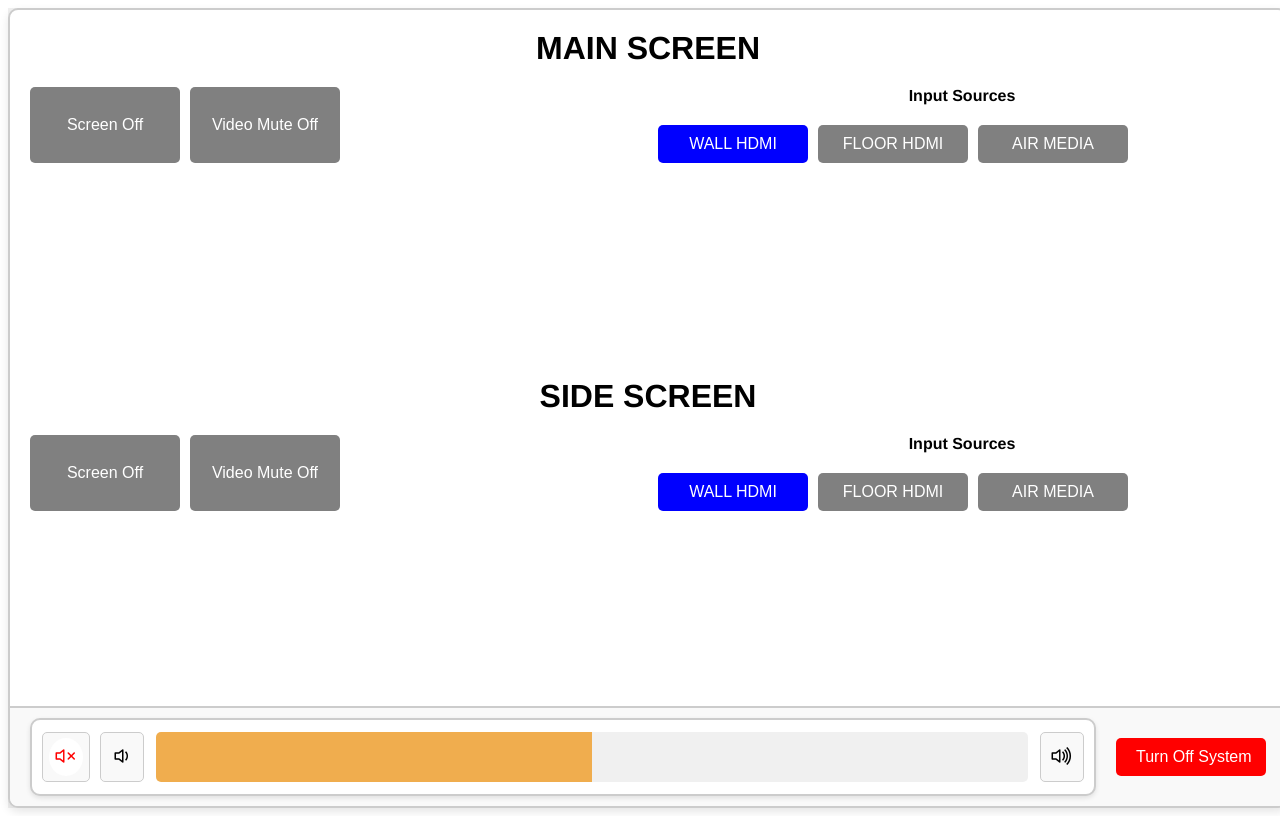
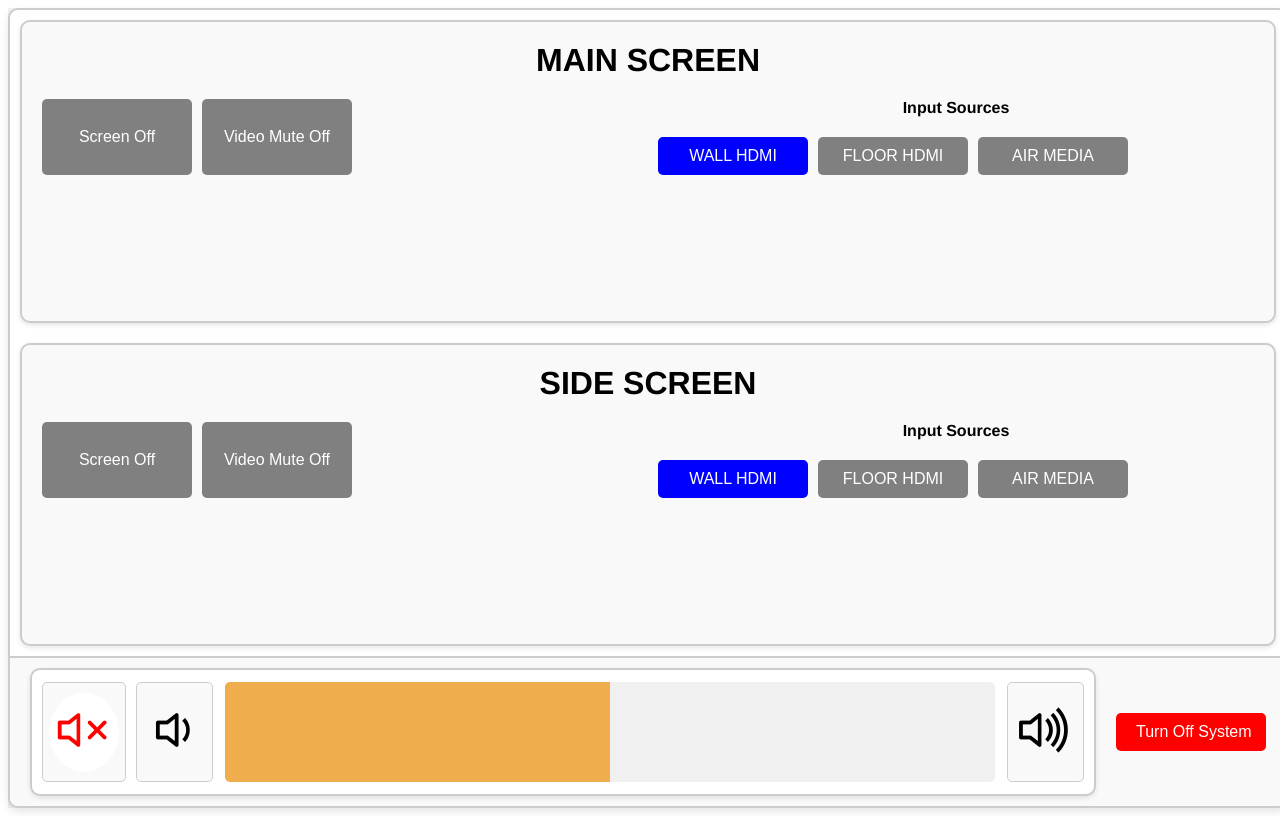
Before and after one commit to jon-ebu/crestron-controlpanel, a SvelteKit app in the folder crestron-touchpanel/: page / in a window 1280 px wide. Built offline with nearby package versions, Linux system fonts and the light colour scheme.

Commit message:
Enhance VolumeSlider and layout styling for main and side screens. Increase button sizes and adjust input heights for improved usability. Add margin, background color, and border styling to screen sections for better visual separation.

```diff
--- a/crestron-touchpanel/src/lib/VolumeSlider.svelte
+++ b/crestron-touchpanel/src/lib/VolumeSlider.svelte
@@ -80,12 +80,12 @@
     }
 
     .icon-button {
-      width: 50px;
-      height: 50px;
+      width: 100px;
+      height: 100px;
       display: flex;
       justify-content: center;
       align-items: center;
-      font-size: 24px;
+      font-size: 60px;
       color: black;
       background-color: #f9f9f9;
       border: 1px solid #ccc;
@@ -110,7 +110,7 @@
       -webkit-appearance: none;
       appearance: none;
       width: 100%;
-      height: 50px; /* Match the height of the buttons */
+      height: 100px; /* Match the height of the buttons */
       background: linear-gradient(
         to right,
         var(--track-color, #f0ad4e) 0%,
--- a/crestron-touchpanel/src/routes/+page.svelte
+++ b/crestron-touchpanel/src/routes/+page.svelte
@@ -13,6 +13,8 @@
 
 <div id="scaling-container">
     <div id="page-container">
+        <!-- Main Screen Section -->
+        <div class="box">
             <div id="main-screen">
                 <div class="header-container">
                     <h1>MAIN SCREEN</h1>
@@ -61,8 +63,10 @@
                     </div>
                 </div>
             </div>
+        </div>
 
-        <!-- New Side Screen Section -->
+        <!-- Side Screen Section -->
+        <div class="box">
             <div id="side-screen">
                 <div class="header-container">
                     <h1>SIDE SCREEN</h1>
@@ -111,7 +115,9 @@
                     </div>
                 </div>
             </div>
+        </div>
 
+        <!-- Footer -->
         <div id="footer">
             <div class="slider-wrapper">
                 <VolumeSlider value={volume} onChange={handleVolumeChange} />
@@ -167,13 +173,16 @@
         overflow: hidden;
     }
 
-    #main-screen,
-    #side-screen {
+    .box {
         flex: 1;
         display: flex;
         flex-direction: column;
         padding: 20px;
-        overflow-y: auto;
+        margin: 10px;
+        background-color: #f9f9f9;
+        border: 2px solid #ccc;
+        border-radius: 10px;
+        box-shadow: 0 2px 5px rgba(0, 0, 0, 0.1);
     }
 
     .header-container {
```
Lines whose indentation alone changed are shown as unchanged.
